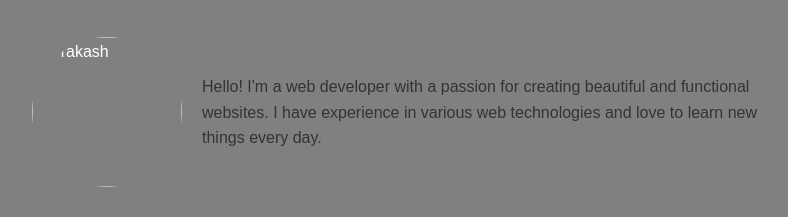
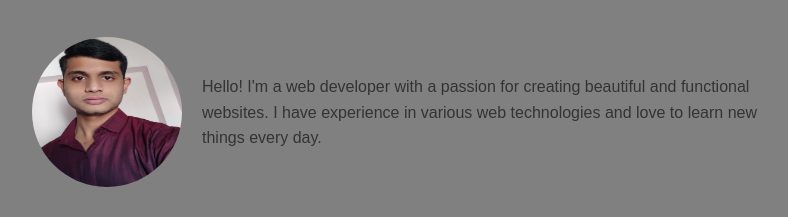
Before and after one commit to SuraganiPrakash/OIBSIP, a website: page index.html in a window 1280 px wide. Shown: the part 583-800 px from the top of the page, without its empty margins (223-1011 px from the left). Drawn offline with Linux system fonts and the light colour scheme.

Commit message:
version2

```diff
--- a/index.html
+++ b/index.html
@@ -25,7 +25,7 @@
     <section id="about">
         <h2>About Me</h2>
         <div class="about-content">
-            <img src="" alt="Prakash">
+            <img src="public/images/prakash.jpeg" alt="Prakash">
             <p>Hello! I'm a web developer with a passion for creating beautiful and functional websites. I have experience in various web technologies and love to learn new things every day.</p>
         </div>
     </section>
```
Also changed, not shown: public/images/prakash.jpeg (added).
